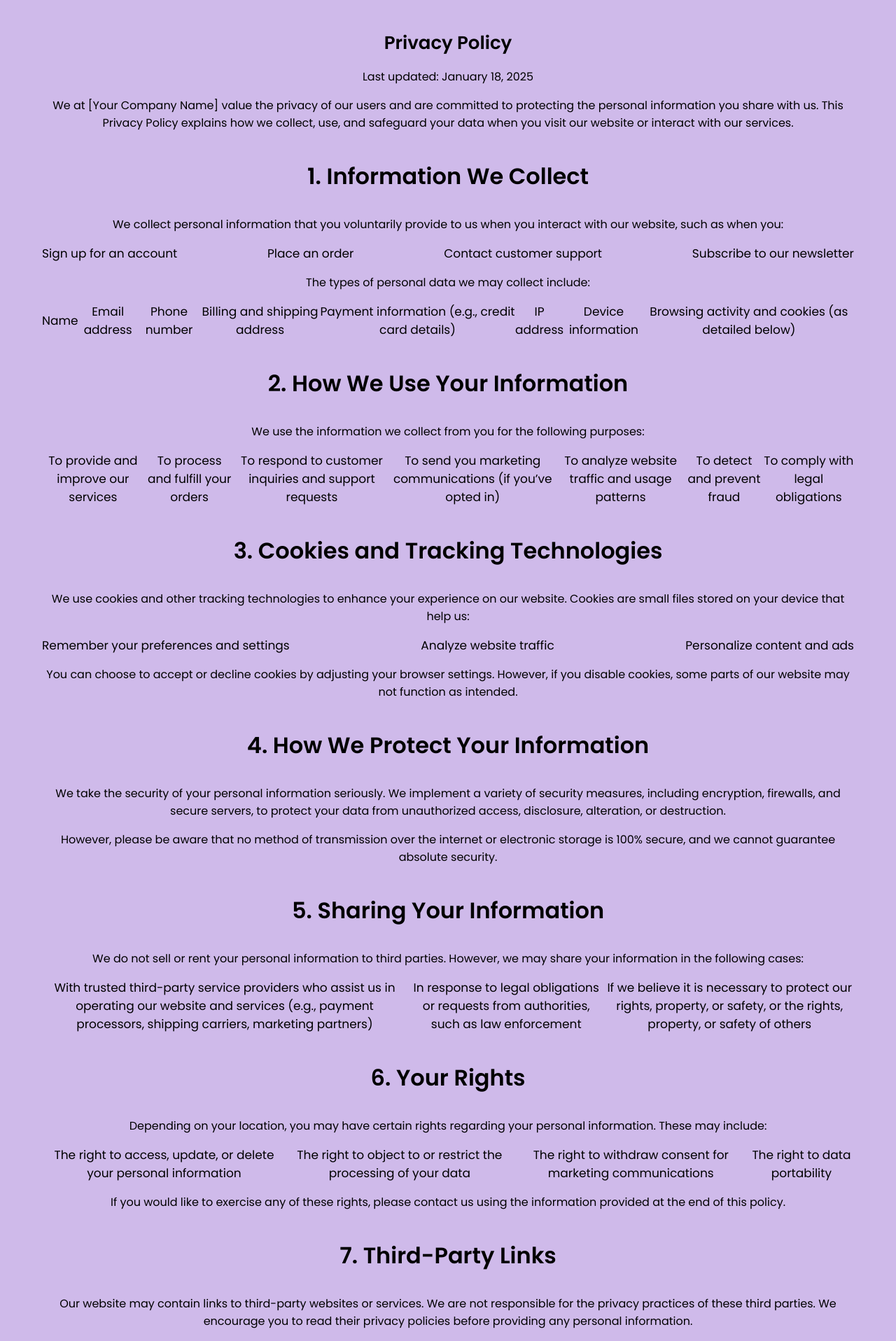
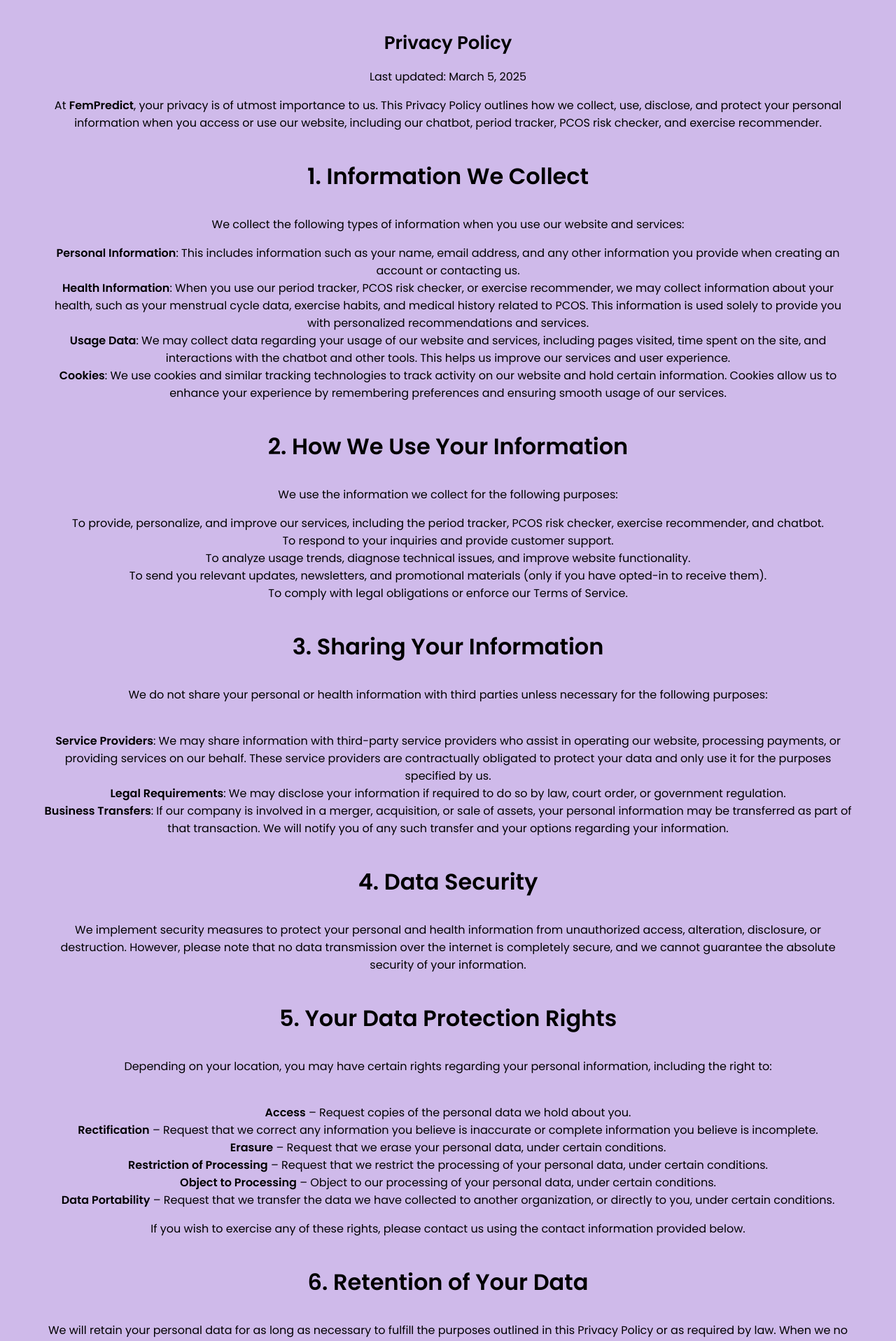
Before and after one commit to MithilaCoomaraswamy/DSGP, a React (Vite) app in the folder frontend/: page /privacypolicy in a window 1280 px wide. Shown: the part 40-1956 px from the top of the page at 70% size. Built offline with nearby package versions, Linux system fonts and the light colour scheme.

Commit message:
More edits to the basic functions

```diff
--- a/frontend/src/pages/PrivacyPolicy.jsx
+++ b/frontend/src/pages/PrivacyPolicy.jsx
@@ -3,117 +3,90 @@
     <div className="privacy-policy">
       <h2>Privacy Policy</h2>
 
-        <p>Last updated: January 18, 2025</p>
+      <p>Last updated: March 5, 2025</p>
 
       <p>
-          We at [Your Company Name] value the privacy of our users and are committed to protecting the personal information you share with us. This Privacy Policy explains how we collect, use, and safeguard your data when you visit our website or interact with our services.
+        At <strong>FemPredict</strong>, your privacy is of utmost importance to us. This Privacy Policy outlines how we collect, use, disclose, and protect your personal information when you access or use our website, including our chatbot, period tracker, PCOS risk checker, and exercise recommender.
       </p>
 
       <h3>1. Information We Collect</h3>
       <p>
-          We collect personal information that you voluntarily provide to us when you interact with our website, such as when you:
+        We collect the following types of information when you use our website and services:
       </p>
-        <ul>
-          <li>Sign up for an account</li>
-          <li>Place an order</li>
-          <li>Contact customer support</li>
-          <li>Subscribe to our newsletter</li>
-        </ul>
-
-        <p>
-          The types of personal data we may collect include:
-        </p>
-        <ul>
-          <li>Name</li>
-          <li>Email address</li>
-          <li>Phone number</li>
-          <li>Billing and shipping address</li>
-          <li>Payment information (e.g., credit card details)</li>
-          <li>IP address</li>
-          <li>Device information</li>
-          <li>Browsing activity and cookies (as detailed below)</li>
-        </ul>
+        <strong>Personal Information</strong>: This includes information such as your name, email address, and any other information you provide when creating an account or contacting us.
+        <br></br><strong>Health Information</strong>: When you use our period tracker, PCOS risk checker, or exercise recommender, we may collect information about your health, such as your menstrual cycle data, exercise habits, and medical history related to PCOS. This information is used solely to provide you with personalized recommendations and services.
+        <br></br><strong>Usage Data</strong>: We may collect data regarding your usage of our website and services, including pages visited, time spent on the site, and interactions with the chatbot and other tools. This helps us improve our services and user experience.
+        <br></br><strong>Cookies</strong>: We use cookies and similar tracking technologies to track activity on our website and hold certain information. Cookies allow us to enhance your experience by remembering preferences and ensuring smooth usage of our services.
 
       <h3>2. How We Use Your Information</h3>
       <p>
-          We use the information we collect from you for the following purposes:
+        We use the information we collect for the following purposes:
       </p>
-        <ul>
-          <li>To provide and improve our services</li>
-          <li>To process and fulfill your orders</li>
-          <li>To respond to customer inquiries and support requests</li>
-          <li>To send you marketing communications (if you’ve opted in)</li>
-          <li>To analyze website traffic and usage patterns</li>
-          <li>To detect and prevent fraud</li>
-          <li>To comply with legal obligations</li>
-        </ul>
+        To provide, personalize, and improve our services, including the period tracker, PCOS risk checker, exercise recommender, and chatbot.
+        <br></br>To respond to your inquiries and provide customer support.
+        <br></br>To analyze usage trends, diagnose technical issues, and improve website functionality.
+        <br></br>To send you relevant updates, newsletters, and promotional materials (only if you have opted-in to receive them).
+        <br></br>To comply with legal obligations or enforce our Terms of Service.
 
-        <h3>3. Cookies and Tracking Technologies</h3>
+      <h3>3. Sharing Your Information</h3>
       <p>
-          We use cookies and other tracking technologies to enhance your experience on our website. Cookies are small files stored on your device that help us:
+        We do not share your personal or health information with third parties unless necessary for the following purposes:
       </p>
-        <ul>
-          <li>Remember your preferences and settings</li>
-          <li>Analyze website traffic</li>
-          <li>Personalize content and ads</li>
-        </ul>
+      <br></br><strong>Service Providers</strong>: We may share information with third-party service providers who assist in operating our website, processing payments, or providing services on our behalf. These service providers are contractually obligated to protect your data and only use it for the purposes specified by us.
+      <br></br><strong>Legal Requirements</strong>: We may disclose your information if required to do so by law, court order, or government regulation.
+      <br></br><strong>Business Transfers</strong>: If our company is involved in a merger, acquisition, or sale of assets, your personal information may be transferred as part of that transaction. We will notify you of any such transfer and your options regarding your information.
 
+
+      <h3>4. Data Security</h3>
       <p>
-          You can choose to accept or decline cookies by adjusting your browser settings. However, if you disable cookies, some parts of our website may not function as intended.
+        We implement security measures to protect your personal and health information from unauthorized access, alteration, disclosure, or destruction. However, please note that no data transmission over the internet is completely secure, and we cannot guarantee the absolute security of your information.
       </p>
 
-        <h3>4. How We Protect Your Information</h3>
+      <h3>5. Your Data Protection Rights</h3>
       <p>
-          We take the security of your personal information seriously. We implement a variety of security measures, including encryption, firewalls, and secure servers, to protect your data from unauthorized access, disclosure, alteration, or destruction.
+        Depending on your location, you may have certain rights regarding your personal information, including the right to:
+      </p>
+      <br></br><strong>Access</strong> – Request copies of the personal data we hold about you.
+      <br></br><strong>Rectification</strong> – Request that we correct any information you believe is inaccurate or complete information you believe is incomplete.
+      <br></br><strong>Erasure</strong> – Request that we erase your personal data, under certain conditions.
+      <br></br><strong>Restriction of Processing</strong> – Request that we restrict the processing of your personal data, under certain conditions.
+      <br></br><strong>Object to Processing</strong> – Object to our processing of your personal data, under certain conditions.
+      <br></br><strong>Data Portability</strong> – Request that we transfer the data we have collected to another organization, or directly to you, under certain conditions.
+      <p>
+        If you wish to exercise any of these rights, please contact us using the contact information provided below.
       </p>
 
+      <h3>6. Retention of Your Data</h3>
       <p>
-          However, please be aware that no method of transmission over the internet or electronic storage is 100% secure, and we cannot guarantee absolute security.
+        We will retain your personal data for as long as necessary to fulfill the purposes outlined in this Privacy Policy or as required by law. When we no longer need your information for these purposes, we will securely delete or anonymize it.
       </p>
 
-        <h3>5. Sharing Your Information</h3>
+      <h3>7. Children’s Privacy</h3>
       <p>
-          We do not sell or rent your personal information to third parties. However, we may share your information in the following cases:
-        </p>
-        <ul>
-          <li>With trusted third-party service providers who assist us in operating our website and services (e.g., payment processors, shipping carriers, marketing partners)</li>
-          <li>In response to legal obligations or requests from authorities, such as law enforcement</li>
-          <li>If we believe it is necessary to protect our rights, property, or safety, or the rights, property, or safety of others</li>
-        </ul>
-
-        <h3>6. Your Rights</h3>
-        <p>
-          Depending on your location, you may have certain rights regarding your personal information. These may include:
-        </p>
-        <ul>
-          <li>The right to access, update, or delete your personal information</li>
-          <li>The right to object to or restrict the processing of your data</li>
-          <li>The right to withdraw consent for marketing communications</li>
-          <li>The right to data portability</li>
-        </ul>
-
-        <p>
-          If you would like to exercise any of these rights, please contact us using the information provided at the end of this policy.
+        Our website and services are not intended for individuals under the age of 13, and we do not knowingly collect personal information from children under 13. If we become aware that we have inadvertently collected personal information from a child under 13, we will take steps to delete such information.
       </p>
 
-        <h3>7. Third-Party Links</h3>
+      <h3>8. International Data Transfers</h3>
       <p>
-          Our website may contain links to third-party websites or services. We are not responsible for the privacy practices of these third parties. We encourage you to read their privacy policies before providing any personal information.
+        If you are accessing our website from outside the country in which we operate, please be aware that your information may be transferred to and stored in servers located in different countries, including the United States. By using our services, you consent to such international data transfers.
       </p>
 
-        <h3>8. Changes to This Privacy Policy</h3>
+      <h3>9. Links to Other Websites</h3>
       <p>
-          We may update this Privacy Policy from time to time to reflect changes in our practices or legal obligations. When we make changes, we will update the "Last updated" date at the top of this page. We encourage you to review this Privacy Policy periodically for any updates.
+        Our website may contain links to external websites. This Privacy Policy does not apply to those websites. We encourage you to review the privacy policies of any external sites before providing any personal information.
       </p>
 
-        <h3>9. Contact Us</h3>
+      <h3>10. Changes to This Privacy Policy</h3>
       <p>
-          If you have any questions or concerns about this Privacy Policy or how we handle your personal information, please contact us at:
+        We may update our Privacy Policy from time to time. Any changes will be posted on this page with an updated "Last updated" date. We encourage you to periodically review this Privacy Policy to stay informed about how we are protecting your information.
+      </p>
+
+      <h3>11. Contact Us</h3>
+      <p>
+        If you have any questions or concerns about this Privacy Policy or our data practices, please contact us at:
       </p>
       <p>
-          Email: [Your Email Address]<br />
-          Phone: [Your Phone Number]<br />
-          Address: [Your Company Address]
+        Email: <strong>fempredict@gmail.com</strong><br />
       </p>
     </div>
   );
--- a/frontend/src/pages/TermsofService.jsx
+++ b/frontend/src/pages/TermsofService.jsx
@@ -3,15 +3,15 @@
     <div className="terms-of-service">
       <h2>Terms of Service</h2>
 
-        <p>Last updated: January 18, 2025</p>
+      <p>Last updated: March 5, 2025</p>
 
       <p>
-          Welcome to [Your Company Name]! By accessing or using our website, services, or products, you agree to comply with and be bound by the following Terms of Service. Please read them carefully.
+        Welcome to <strong>FemPredict</strong>! By accessing or using our website, services, or products, you agree to comply with and be bound by the following Terms of Service. Please read them carefully.
       </p>
 
       <h3>1. Acceptance of Terms</h3>
       <p>
-          By accessing or using our website or services, you agree to be bound by these Terms of Service, our Privacy Policy, and any other policies or guidelines posted on our site. If you do not agree to these terms, please do not use our website or services.
+        By accessing or using our website or services, including the chatbot, period tracker, PCOS risk checker, and exercise recommender, you agree to be bound by these Terms of Service, our Privacy Policy, and any other policies or guidelines posted on our site. If you do not agree to these terms, please do not use our website or services.
       </p>
 
       <h3>2. Changes to Terms</h3>
@@ -22,13 +22,10 @@
       <h3>3. Use of Our Services</h3>
       <p>
         You agree to use our website and services for lawful purposes and in accordance with our policies. You must not use our services to:
+        violate any applicable laws or regulations, infringe upon the intellectual property rights of others,
+        engage in fraudulent or harmful activities, or harass or harm others.
       </p>
-        <ul>
-          <li>Violate any applicable laws or regulations</li>
-          <li>Infringe upon the intellectual property rights of others</li>
-          <li>Engage in fraudulent or harmful activities</li>
-          <li>Harass or harm others</li>
-        </ul>
+
 
       <p>
         We may suspend or terminate your access to our website or services at our sole discretion if we believe you have violated these terms.
@@ -36,7 +33,7 @@
 
       <h3>4. User Accounts</h3>
       <p>
-          To access certain features of our website or services, you may be required to create an account. You are responsible for maintaining the confidentiality of your account credentials and for all activities under your account.
+        To access certain features of our website or services, such as tracking your period, assessing PCOS risk, using our chatbot, or receiving exercise recommendations, you may be required to create an account. You are responsible for maintaining the confidentiality of your account credentials and for all activities under your account.
       </p>
       <p>
         You agree to immediately notify us of any unauthorized use of your account or any security breach. We are not liable for any losses arising from unauthorized access to your account.
@@ -52,7 +49,7 @@
 
       <h3>6. Intellectual Property</h3>
       <p>
-          All content on our website, including text, graphics, logos, images, and software, is the property of [Your Company Name] or our licensors and is protected by copyright, trademark, and other intellectual property laws.
+        All content on our website, including text, graphics, logos, images, and software, is the property of <strong>FemPredict</strong> or our licensors and is protected by copyright, trademark, and other intellectual property laws.
       </p>
       <p>
         You may not copy, reproduce, modify, distribute, or create derivative works of any content from our website without our express written permission.
@@ -60,40 +57,57 @@
 
       <h3>7. Third-Party Links</h3>
       <p>
-          Our website may contain links to third-party websites or services that are not owned or controlled by [Your Company Name]. We are not responsible for the content, privacy practices, or actions of third-party sites. We encourage you to review their terms of service and privacy policies before interacting with them.
+        Our website may contain links to third-party websites or services that are not owned or controlled by <strong>FemPredict</strong>. We are not responsible for the content, privacy practices, or actions of third-party sites. We encourage you to review their terms of service and privacy policies before interacting with them.
       </p>
 
       <h3>8. Disclaimers and Limitation of Liability</h3>
       <p>
-          Our website and services are provided "as is" without warranties of any kind, either express or implied. We do not guarantee that our website or services will be error-free, secure, or uninterrupted.
+        Our website and services, including the period tracker, PCOS risk checker, exercise recommender, and chatbot, are provided "as is" without warranties of any kind, either express or implied. We do not guarantee that our website or services will be error-free, secure, or uninterrupted.
       </p>
       <p>
-          To the fullest extent permitted by law, [Your Company Name] is not liable for any direct, indirect, incidental, special, consequential, or punitive damages arising from your use of our website or services.
+        To the fullest extent permitted by law, <strong>FemPredict</strong> is not liable for any direct, indirect, incidental, special, consequential, or punitive damages arising from your use of our website or services.
       </p>
 
-        <h3>9. Indemnification</h3>
+      <h3>9. Medical Disclaimer</h3>
       <p>
-          You agree to indemnify, defend, and hold harmless [Your Company Name], its officers, employees, agents, and affiliates from any claims, damages, losses, or expenses (including legal fees) arising out of your use of our website, violation of these Terms of Service, or infringement of any third-party rights.
+        The content provided by <strong>FemPredict</strong>, including chatbot responses, period tracking, PCOS risk assessments, and exercise recommendations, is intended for informational purposes only. It is not a substitute for professional medical advice, diagnosis, or treatment. Always consult with your healthcare provider before making any changes to your diet, exercise routine, or health management plan.
+      </p>
+      <p>
+        We do not offer medical or clinical services and do not take any responsibility for decisions you make based on the information provided by our platform.
       </p>
 
-        <h3>10. Governing Law</h3>
+      <h3>10. Accuracy of Information</h3>
       <p>
-          These Terms of Service will be governed by and construed in accordance with the laws of [Your Jurisdiction], without regard to its conflict of law principles. Any disputes related to these Terms will be resolved in the courts of [Your Jurisdiction].
+        While we strive to provide accurate and up-to-date information, we cannot guarantee the completeness, accuracy, or reliability of the data provided by our tools or chatbot. The tools on the website, including the period tracker, PCOS risk checker, and exercise recommender, rely on user input and algorithms that may not account for every individual’s unique health condition.
       </p>
 
-        <h3>11. Termination</h3>
+      <h3>11. Privacy and Data Security</h3>
+      <p>
+        We take your privacy seriously. Please review our Privacy Policy to understand how we collect, use, and protect your personal information. By using our website, you consent to the collection and use of information as outlined in our Privacy Policy.
+      </p>
+
+      <h3>12. Indemnification</h3>
+      <p>
+        You agree to indemnify, defend, and hold harmless <strong>FemPredict</strong>, its officers, employees, agents, and affiliates from any claims, damages, losses, or expenses (including legal fees) arising out of your use of our website, violation of these Terms of Service, or infringement of any third-party rights.
+      </p>
+
+      <h3>13. Governing Law</h3>
+      <p>
+        These Terms of Service will be governed by and construed in accordance with the laws of <strong>[Your Jurisdiction]</strong>, without regard to its conflict of law principles. Any disputes related to these Terms will be resolved in the courts of <strong>[Your Jurisdiction]</strong>.
+      </p>
+
+      <h3>14. Termination</h3>
       <p>
         We may suspend or terminate your access to our website or services at any time, with or without notice, if we believe you have violated these Terms of Service. Upon termination, you must cease all use of our website and services.
       </p>
 
-        <h3>12. Contact Us</h3>
+      <h3>15. Contact Us</h3>
       <p>
         If you have any questions or concerns about these Terms of Service, please contact us at:
       </p>
       <p>
-          Email: [Your Email Address]<br />
-          Phone: [Your Phone Number]<br />
-          Address: [Your Company Address]
+        Email: <strong>fempredict@gmail.com</strong><br />
+
       </p>
     </div>
   );
```
Also changed, not shown: frontend/src/Footer.jsx (deleted, +0 -30 lines), frontend/src/index.css (+18 -19 lines), frontend/src/pages/Footer.jsx (added, +26 -0 lines), frontend/src/pages/LoginForm.jsx (+31 -35 lines), 1 other file (tests, documents, lock files or other folders). Lines whose indentation alone changed are shown as unchanged.
